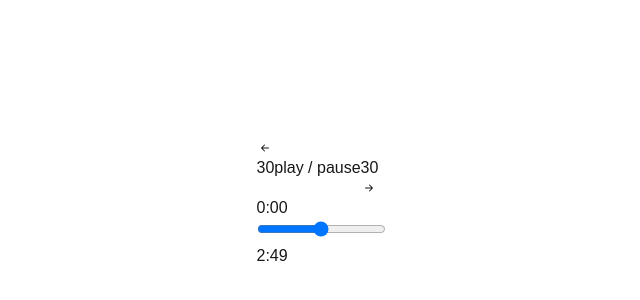
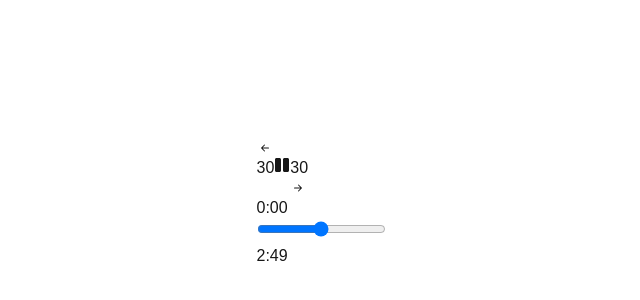
Before and after one commit to Brettkgamble/talksthatmatter_n15, a Next.js app in the folder ttm/: page / in a window 1280 px wide. Shown: the part 196-496 px from the top of the page, without its empty margins (29-669 px from the left). Built offline with nearby package versions, Linux system fonts and the light colour scheme.

Commit message:
0006 - Added icons and managed state so that the project would build on Vercel without linting errors

```diff
--- a/ttm/src/app/components/AudioPlayer.js
+++ b/ttm/src/app/components/AudioPlayer.js
@@ -9,13 +9,15 @@ import {FaPause} from "react-icons/fa";
 
 const AudioPlayer = () => {
 
-  const [isPlaying, setIsPlaying ] = React.useState();
+  const [isPlaying, setIsPlaying ] = React.useState(false);
 
   return (
     <div>
       <audio src="https://cdn.simplecast.com/audio/cae8b0eb-d9a9-480d-a652-0defcbe047f4/episodes/602fd246-0a4f-49eb-83e5-41dc1f15ed50/audio/9fc78e12-f322-41d9-8a1b-05cfb40b3c69/default_tc.mp3?nocache" preload="metadata"></audio>
       <button><BsArrowLeftShort/> 30</button>
-      <button> play / pause</button>
+      <button>
+        { isPlaying ? <FaPlay /> : <FaPause /> }
+      </button>
       <button>30 <BsArrowRightShort /></button>
 
       {/* current time */}
```
